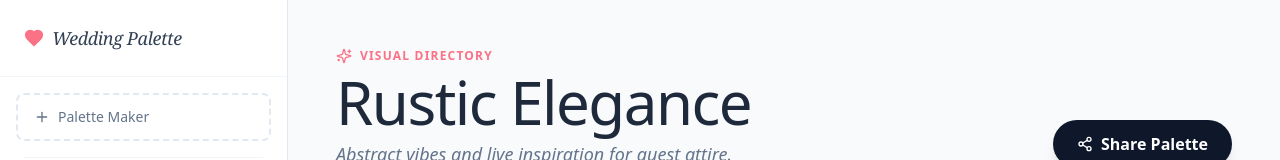
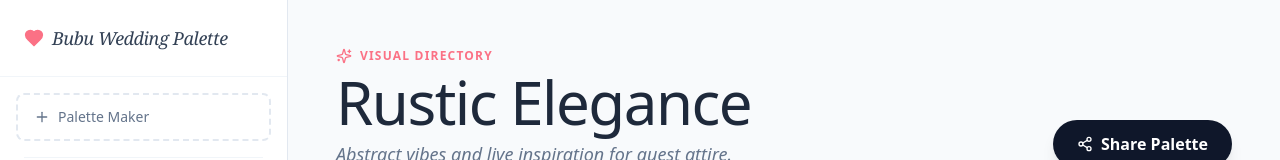
Before and after one commit to Bosco98/wedding-color-palette, a React (Vite) app: page / in a window 1280 px wide. Shown: the top 160 px of the page. Built offline with nearby package versions, Linux system fonts and the light colour scheme.

Commit message:
Update title in PaletteSidebar to 'Bubu Wedding Palette'

```diff
--- a/src/components/organisms/PaletteSidebar.tsx
+++ b/src/components/organisms/PaletteSidebar.tsx
@@ -21,7 +21,7 @@ export const PaletteSidebar = ({
     <aside className="hidden w-72 flex-col overflow-hidden border-r border-slate-200 bg-white md:flex">
       <div className="flex items-center gap-2 border-b border-slate-100 p-6">
         <Heart className="h-5 w-5 fill-rose-400 text-rose-400" />
-        <h1 className="text-lg font-serif italic tracking-tight text-slate-700">Wedding Palette</h1>
+        <h1 className="text-lg font-serif italic tracking-tight text-slate-700">Bubu Wedding Palette</h1>
       </div>
       <nav className="flex-1 space-y-1 overflow-y-auto p-4">
         <button
```
